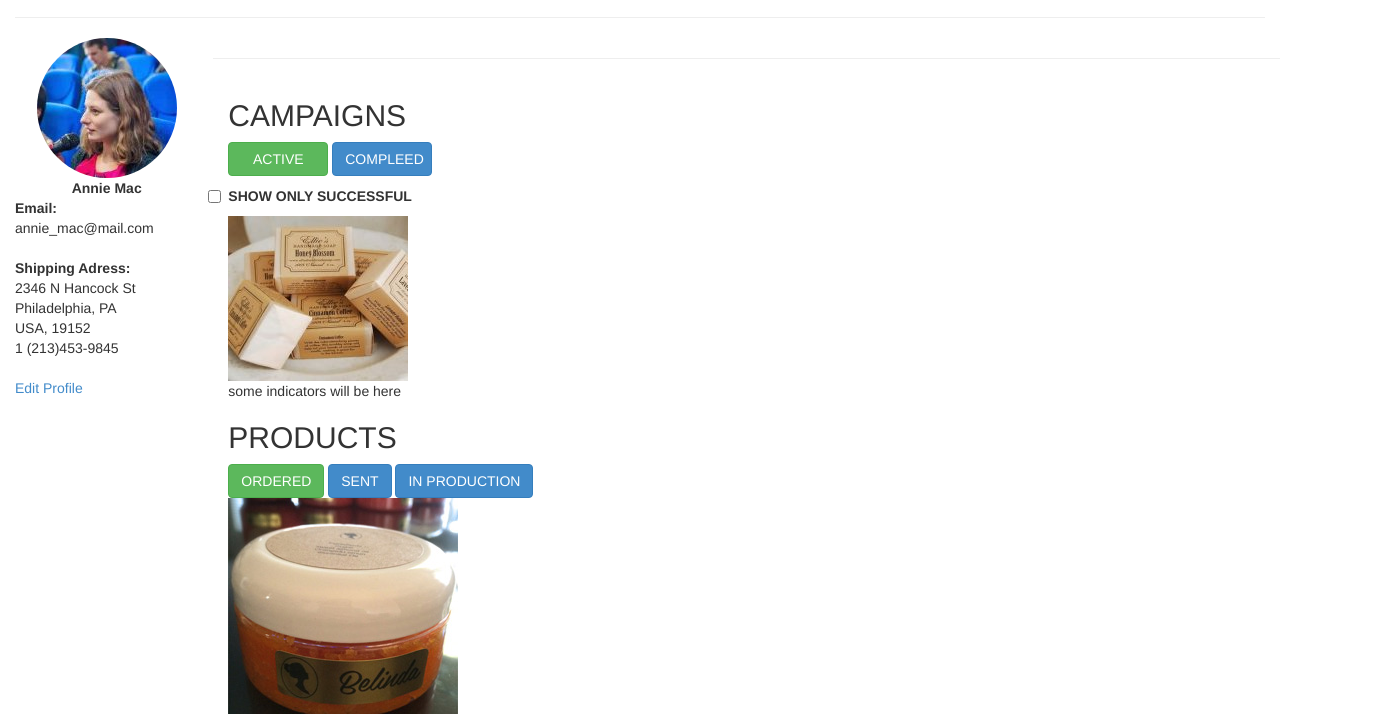
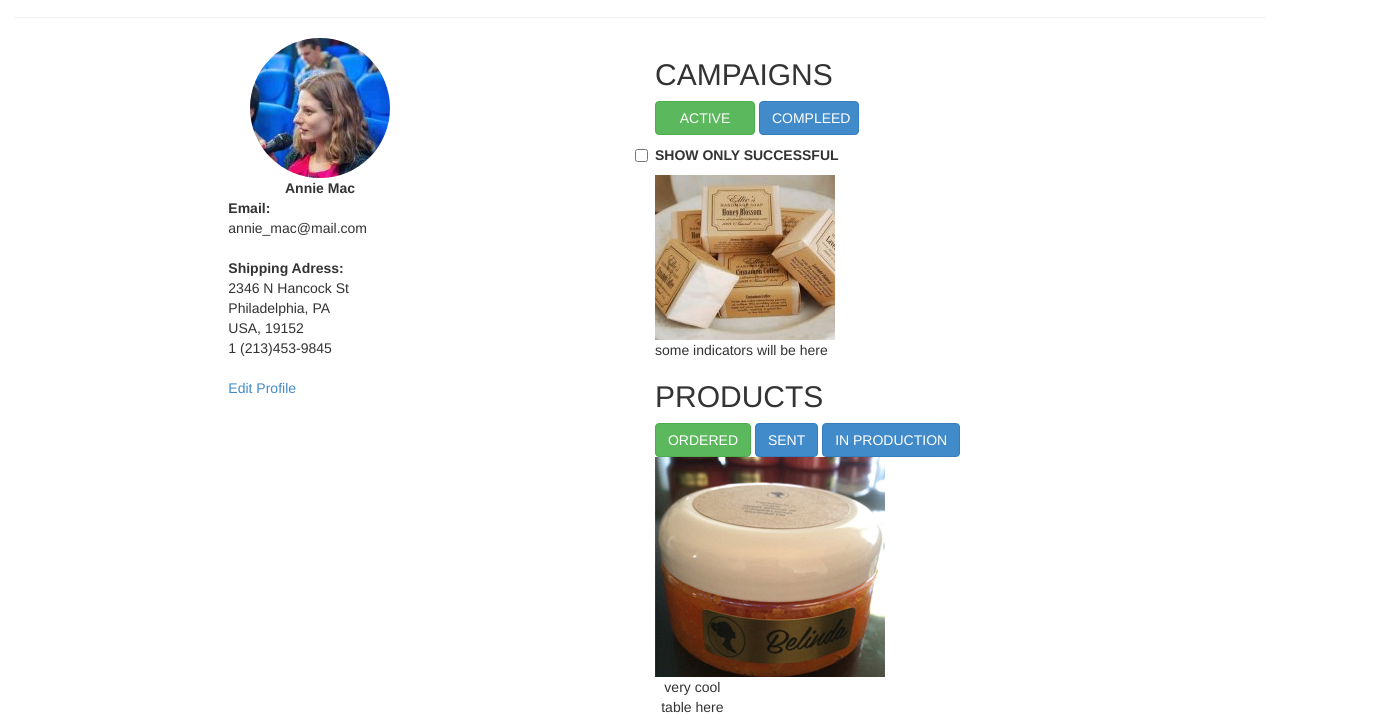
Before and after one commit to chasopys/chasopys.github.io-00, a plain HTML site: page index.html in a window 1280 px wide. Shown: the part 45-759 px from the top of the page, 1387 px wide, since content can reach past the window. Drawn offline with Linux system fonts and the light colour scheme.

Commit message:
adaptive

```diff
--- a/index.html
+++ b/index.html
@@ -22,7 +22,7 @@
         </div>
     <hr/>
     <div class="row">
-        <div class="col-xs-12 col-sm-2">
+        <div class="col-xs-12 col-sm-2 col-sm-push-2">
             <img src="img/annie140.jpg" width="140" height="140" class="centred img-circle "/>
 
             <div align="center"><b>Annie Mac</b></div>
@@ -39,8 +39,8 @@
                 <a href="#">Edit Profile</a>
             </div>
            </div>
-        <hr/>
-        <div class="col-xs-12 col-sm-9">
+
+        <div class="col-xs-12 col-sm-7 col-sm-push-4">
             <h2>CAMPAIGNS</h2>
 
             <div class="campaigns-filter">
```
